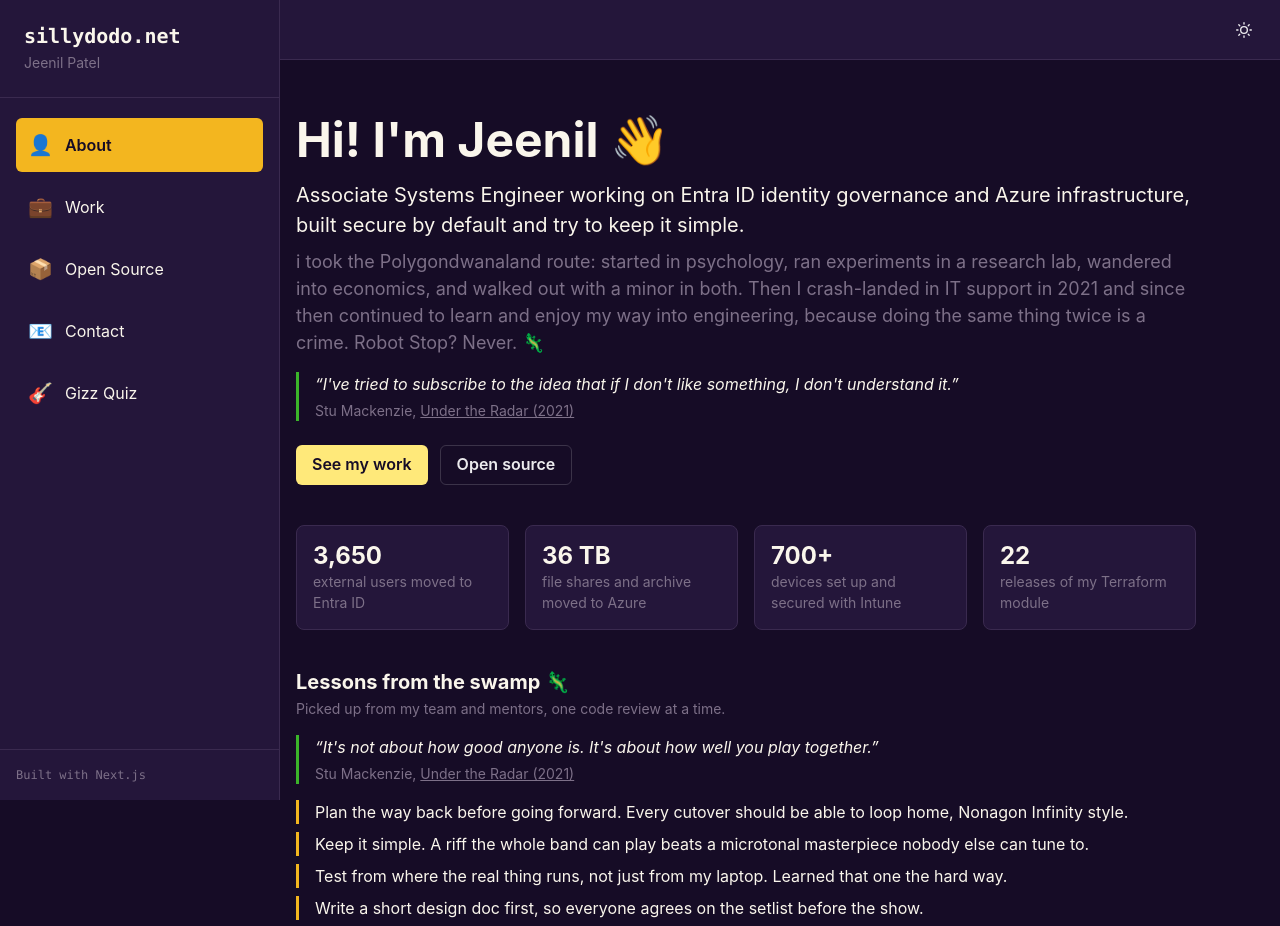
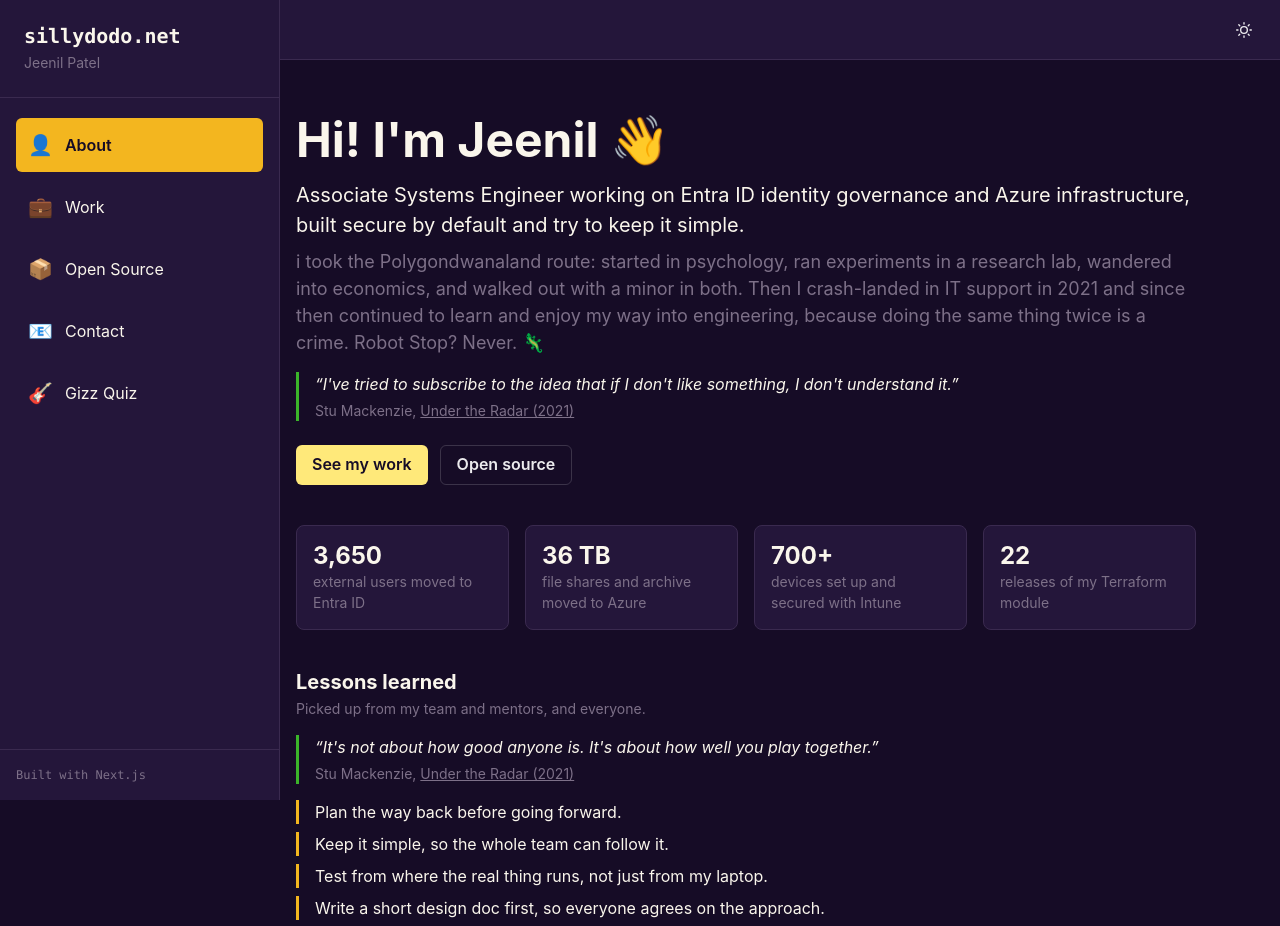
Before and after one commit to Jeenil/sillydodo, a Next.js app: page / in a window 1280 px wide. Shown: the top 926 px of the page. Built offline with nearby package versions, Linux system fonts and the light colour scheme.

Commit message:
feat(about): simplify lessons learned
Plain wording without the Gizz references; Stu quote stays.

```diff
--- a/app/components/sections/AboutSection.tsx
+++ b/app/components/sections/AboutSection.tsx
@@ -101,10 +101,10 @@ export function AboutSection() {
 
       <Box>
         <Heading as="h2" size="md" mb={1}>
-          Lessons from the swamp 🦎
+          Lessons learned
         </Heading>
         <Text fontSize="sm" color="gray.500" mb={4}>
-          Picked up from my team and mentors, one code review at a time.
+          Picked up from my team and mentors, and everyone.
         </Text>
         <Box mb={4}>
           <StuQuote>
--- a/app/data/projects.ts
+++ b/app/data/projects.ts
@@ -178,15 +178,14 @@ flowchart LR
   },
 ];
 
-// What I've picked up so far, said casually with a King Gizzard nod.
-// Shown on the About page.
+// What I've picked up so far. Shown on the About page.
 export const lessonsLearned = [
-  "Plan the way back before going forward. Every cutover should be able to loop home, Nonagon Infinity style.",
-  "Keep it simple. A riff the whole band can play beats a microtonal masterpiece nobody else can tune to.",
-  "Test from where the real thing runs, not just from my laptop. Learned that one the hard way.",
-  "Write a short design doc first, so everyone agrees on the setlist before the show.",
-  "Logs and alerts go in at the start, not after the rats' nest is already on fire.",
-  "Not everything needs to be code. Some things live in the portal, as long as they're written down.",
+  "Plan the way back before going forward.",
+  "Keep it simple, so the whole team can follow it.",
+  "Test from where the real thing runs, not just from my laptop.",
+  "Write a short design doc first, so everyone agrees on the approach.",
+  "Add logs and alerts at the start, not after something breaks.",
+  "Not everything needs to be code, as long as it's written down.",
 ];
 
 export interface Repo {
```
